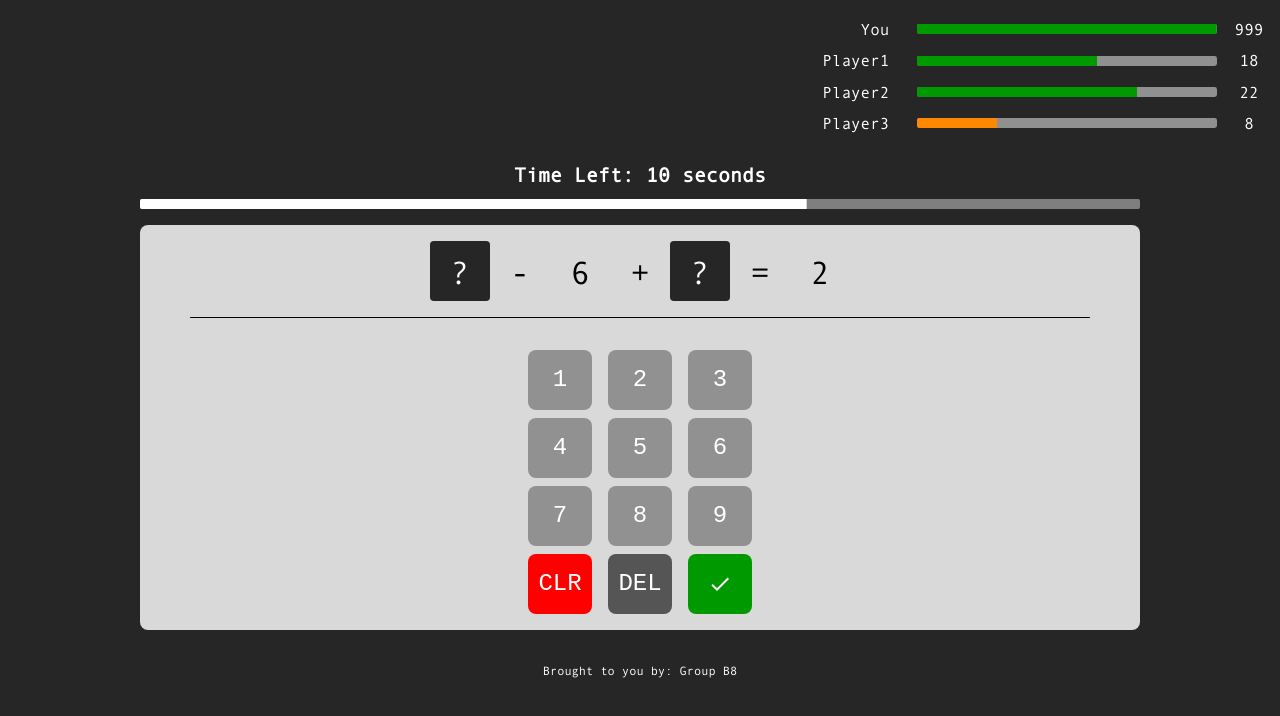
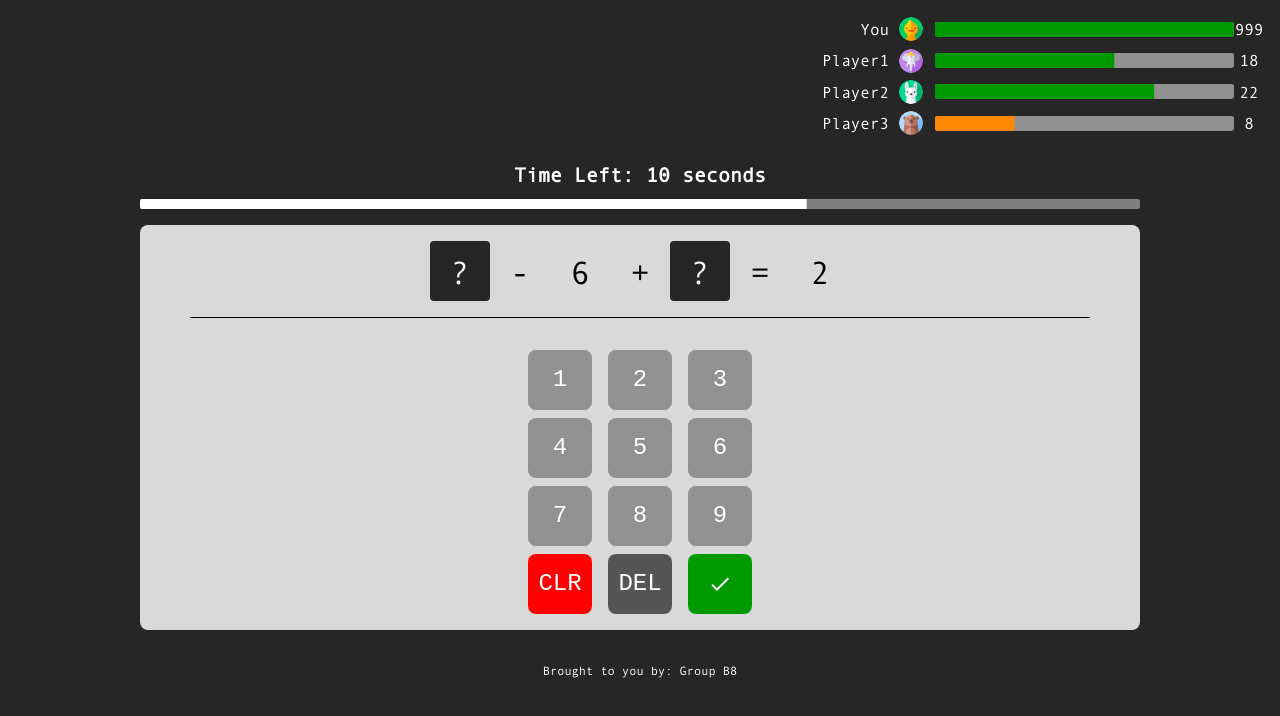
Before and after one commit to listenrwt/fill-in-the-math-client, a Next.js app: page /game in a window 1280 px wide. Shown: the top 716 px of the page. Built offline with nearby package versions, Linux system fonts and the light colour scheme; no server answers.

Commit message:
style: health bar thickness fix

```diff
--- a/src/app/components/game/in_game_health_bar.tsx
+++ b/src/app/components/game/in_game_health_bar.tsx
@@ -4,10 +4,13 @@ import React, { useEffect, useState } from 'react';
 import { Box, LinearProgress, Stack, Typography } from '@mui/material';
 import io, { Socket } from 'socket.io-client';
 
+import UserAvatar from '../UserAvatar';
+
 // Define Player interface
 interface Player {
   id: number;
   username: string;
+  avatarId: number;
   hp: number; // HP represented as seconds left
   maxHp: number; // Maximum HP value
 }
@@ -52,10 +55,10 @@ const CompactLeaderboard = () => {
   useEffect(() => {
     if (players.length === 0) {
       const samplePlayers: Player[] = [
-        { id: 0, username: 'You', hp: 999, maxHp: 1000 },
-        { id: 1, username: 'Player1', hp: 18, maxHp: 30 },
-        { id: 2, username: 'Player2', hp: 22, maxHp: 30 },
-        { id: 3, username: 'Player3', hp: 8, maxHp: 30 },
+        { id: 0, username: 'You', hp: 999, maxHp: 1000, avatarId: 2 },
+        { id: 1, username: 'Player1', hp: 18, maxHp: 30, avatarId: 3 },
+        { id: 2, username: 'Player2', hp: 22, maxHp: 30, avatarId: 5 },
+        { id: 3, username: 'Player3', hp: 8, maxHp: 30, avatarId: 0 },
       ];
       setPlayers(samplePlayers);
     }
@@ -96,13 +99,19 @@ const CompactLeaderboard = () => {
             >
               {player.username}&nbsp;
             </Typography>
+            <UserAvatar
+              avatarId={player.avatarId ?? 1}
+              alt={player.username}
+              sx={{ width: { xs: 20, md: 24 }, height: { xs: 20, md: 24 } }}
+            />
             <LinearProgress
               variant="determinate"
               value={(player.hp / player.maxHp) * 100}
               sx={{
+                ml: { xs: 1, md: 1.5 },
                 width: { xs: 200, md: 300 },
                 margin: '0 auto',
-                height: 10,
+                height: { xs: 12, md: 15 },
                 borderRadius: 0.6,
                 backgroundColor: '#909090',
                 '& .MuiLinearProgress-bar': {
```
